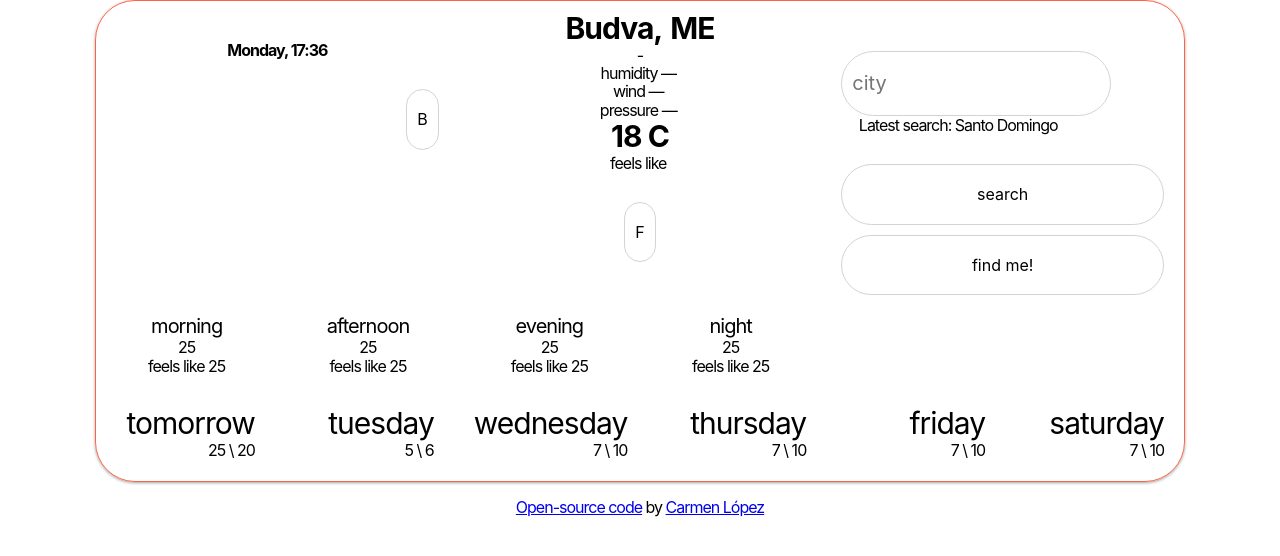
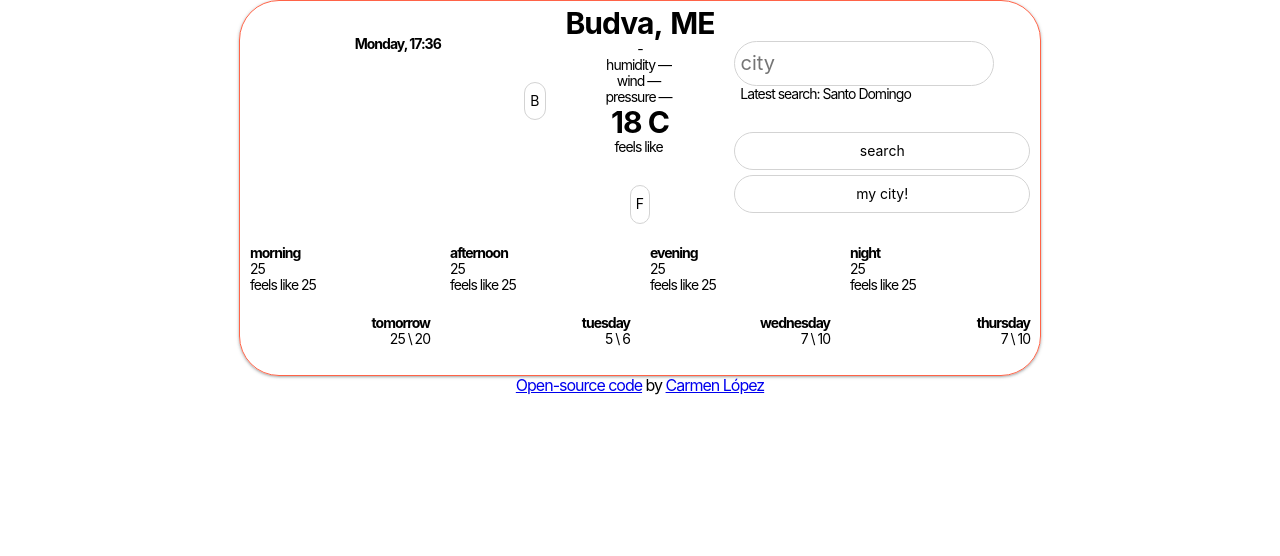
Before and after one commit to cgbl-90/weather-app, a website built with Parcel: page index.html in a window 1280 px wide. Built offline with nearby package versions, Linux system fonts and the light colour scheme; no server answers.

Commit message:
Last touches - Jul 11

```diff
--- a/index.html
+++ b/index.html
@@ -56,74 +56,69 @@
             placeholder="city"
           />
           <div class="smallText">
-            &nbsp;&nbsp;&nbsp;&nbsp;&nbsp;Latest search:
+            &nbsp;&nbsp;Latest search:
             <a id="latestSearchCity">Paris</a>
           </div>
           <button id="bSearch" class="air btn smallText display_as_block">
             search
           </button>
           <button id="bLocate" class="btn smallText display_as_block">
-            find me!
+            my city!
           </button>
         </div>
       </div>
+      <br />
       <!-- Hourly temperatures -->
-      <div class="row inline--1x3 inline--1x3x4x6 align_center">
+      <div class="row inline--1x4 align_left">
         <div class="card">
-          <div class="midText">morning</div>
+          <div class="smallText boldText">morning</div>
           <div class="smallText">25</div>
           <div class="smallText">feels like 25</div>
         </div>
         <div class="card">
-          <div class="midText">afternoon</div>
+          <div class="smallText boldText">afternoon</div>
           <div class="smallText">25</div>
           <div class="smallText">feels like 25</div>
         </div>
         <div class="card">
-          <div class="midText">evening</div>
+          <div class="smallText boldText">evening</div>
           <div class="smallText">25</div>
           <div class="smallText">feels like 25</div>
         </div>
         <div class="card">
-          <div class="midText">night</div>
+          <div class="smallText boldText">night</div>
           <div class="smallText">25</div>
           <div class="smallText">feels like 25</div>
           <br />
         </div>
       </div>
       <!-- Daily temperatures -->
-      <div class="row inline--1x3 inline--1x3x4x6 align_right">
+      <div class="row inline--1x4 align_right">
         <div class="card">
-          <div class="bigText">tomorrow</div>
+          <div class="smallText boldText">tomorrow</div>
           <div class="smallText">25 \ 20</div>
         </div>
         <div class="card">
-          <div class="bigText">tuesday</div>
+          <div class="smallText boldText">tuesday</div>
           <div class="smallText">5 \ 6</div>
         </div>
         <div class="card">
-          <div class="bigText">wednesday</div>
+          <div class="smallText boldText">wednesday</div>
           <div class="smallText">7 \ 10</div>
         </div>
         <div class="card">
-          <div class="bigText">thursday</div>
-          <div class="smallText">7 \ 10</div>
-          <br />
-        </div>
-        <div class="card">
-          <div class="bigText">friday</div>
+          <div class="smallText boldText">thursday</div>
           <div class="smallText">7 \ 10</div>
         </div>
-        <div class="card">
-          <div class="bigText">saturday</div>
-          <div class="smallText">7 \ 10</div>
-        </div>
+        <br />
+        <br />
       </div>
     </div>
-    <p class="display_as_block" style="text-align: center; font-size: 16px;">
+    <span class="display_as_block" style="text-align: center; font-size: 16px;">
       <a href="https://github.com/cgbl-90/weather-app">Open-source code</a> by
       <a href="https://cgbl-90.github.io/cgbl/">Carmen López</a>
-    </p>
+    </span>
+    <br />
   </body>
   <script src="src/scripts.js"></script>
 </html>
--- a/src/styles.css
+++ b/src/styles.css
@@ -4,17 +4,14 @@
   --color--accent: tomato;
   --color--grey: lightgray;
   --border--radius: 40px;
-  --bigsize--for--desktop: 3rem;
-  --midsize--for--desktop: 2rem;
-  --smallsize--for--desktop: 1.6rem;
-  --bigsize--for--tablet: 4rem;
-  --midsize--for--tablet: 3rem;
-  --smallsize--for--tablet: 2rem;
-  --bigsize--for--mobile: 5rem;
-  --midsize--for--mobile: 4rem;
-  --smallsize--for--mobile: 2.5rem;
-  --horizontal--padding: 2rem;
-  --vertical--padding: 1rem;
+  --bigsize--for--tablet: 3rem;
+  --midsize--for--tablet: 2rem;
+  --smallsize--for--tablet: 1.4rem;
+  --bigsize--for--mobile: 4rem;
+  --midsize--for--mobile: 3rem;
+  --smallsize--for--mobile: 1.8rem;
+  --horizontal--padding: 1rem;
+  --vertical--padding: 0.5rem;
 }
 html {
   height: 100vh;
@@ -92,10 +89,13 @@ html {
 .bigText {
   font-size: var(--bigsize--for--mobile);
 }
-/* Tablet */
+/* Tablet + Desktop */
 @media screen and (min-width: 768px) {
+  .inline--1x4 {
+    grid-template-columns: 1fr 1fr 1fr 1fr;
+  }
   .inline--1x3 {
-    grid-template-columns: 1fr 1fr 1fr;
+    grid-template-columns: 1fr auto 1fr;
   }
   .smallText {
     font-size: var(--smallsize--for--tablet);
@@ -109,25 +109,11 @@ html {
   .center_card {
     text-align: center;
   }
-}
-/* Desktop */
-@media screen and (min-width: 1024px) {
-  .inline--1x3x4x6 {
-    grid-template-columns: 1fr 1fr 1fr 1fr 1fr 1fr;
-  }
-  .smallText {
-    font-size: var(--smallsize--for--desktop);
-  }
-  .midText {
-    font-size: var(--midsize--for--desktop);
-  }
-  .bigText {
-    font-size: var(--bigsize--for--desktop);
-  }
   .container {
-    width: 85%;
+    width: 800px;
   }
 }
+
 #latestSearchCity {
   text-decoration: none;
 }
```
